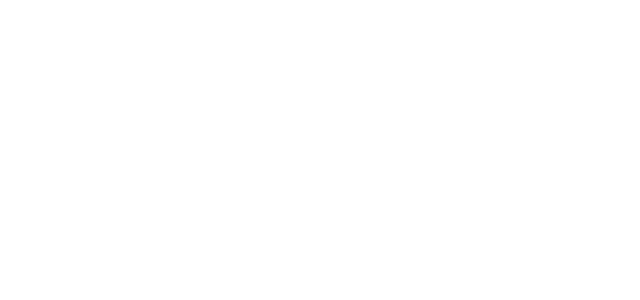
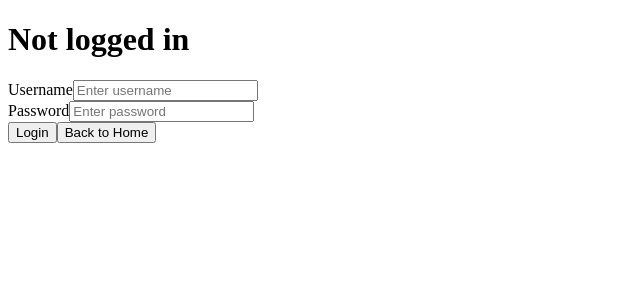
Before and after one commit to pole9774/random_nodejs_project, a React (Vite) app in the folder client/: page /login in a window 1280 px wide. Shown: the top 300 px of the page, without its empty margins (0-640 px from the left). Built offline with nearby package versions, Linux system fonts and the light colour scheme; no server answers.

Commit message:
added authentication (frontend)

```diff
--- a/client/src/App.tsx
+++ b/client/src/App.tsx
@@ -1,13 +1,32 @@
 import { Route, Routes } from "react-router-dom";
+import { useState, useEffect, use } from "react";
 import Documents from "./components/documents";
+import API from "./API/API";
 import Home from "./components/home";
+import Login from "./components/login";
+import User from "./entities/user";
 
 function App() {
+  const [user, setUser] = useState<User | undefined>(undefined);
+  const [loggedIn, setLoggedIn] = useState<Boolean>(false);
+
+  useEffect(() => {
+    API.getUserInfo()
+      .then((u: User) => {
+        setLoggedIn(true);
+        setUser(new User(u.username, u.name, u.surname));
+      })
+      .catch((err: any) => {
+        setLoggedIn(false);
+        setUser(undefined);
+      });
+  }, []);
 
   return (
     <Routes>
-      <Route path="/" element={<Home />} />
-      <Route path="/documents" element={<Documents />} />
+      <Route path="/" element={<Home user={user} loggedIn={loggedIn} />} />
+      <Route path="/login" element={<Login user={user} loggedIn={loggedIn} />} />
+      <Route path="/documents" element={<Documents user={user} loggedIn={loggedIn} />} />
     </Routes>
   )
 }
--- a/client/src/components/documents.tsx
+++ b/client/src/components/documents.tsx
@@ -4,7 +4,7 @@ import API from "../API/API";
 import { Button, Form } from "react-bootstrap";
 import { useNavigate } from "react-router-dom";
 
-function Documents() {
+function Documents(props: any) {
 
   const [documents, setDocuments] = useState<Document[]>([]);
 
@@ -53,6 +53,14 @@ function Documents() {
   return (
     <>
       {
+        props.loggedIn ? (
+          <h1>Logged in as {props.user.name} {props.user.surname}</h1>
+        ) : (
+          <h1>Not logged in</h1>
+        )
+      }
+
+      {
         documents.map((document) => (
           <div key={document.id}>
             <h2>{document.id + " - " + document.title}</h2>
--- a/client/src/components/home.tsx
+++ b/client/src/components/home.tsx
@@ -1,12 +1,20 @@
 import { Button } from "react-bootstrap";
 import { useNavigate } from "react-router-dom";
 
-function Home() {
+function Home(props: any) {
     const navigate = useNavigate();
 
     return (
         <>
+            {
+                props.loggedIn ? (
+                    <h1>Logged in as {props.user.name} {props.user.surname}</h1>
+                ) : (
+                    <h1>Not logged in</h1>
+                )
+            }
             <Button onClick={() => navigate("/documents")}>Go to Documents</Button>
+            <Button onClick={() => navigate("/login")}>Go to Login</Button>
         </>
     );
 }
--- /dev/null
+++ b/client/src/components/login.tsx
@@ -0,0 +1,98 @@
+import { useState } from "react";
+import { Button, Form } from "react-bootstrap";
+import { useNavigate } from "react-router-dom";
+import API from "../API/API";
+
+function Login(props: any) {
+  const [username, setUsername] = useState<string>("");
+  const [password, setPassword] = useState<string>("");
+  const [message, setMessage] = useState<string>("");
+
+  const navigate = useNavigate();
+
+  const doLogin = function (username: string, password: string) {
+    API.login(username, password)
+      .then(() => {
+        navigate("/");
+      })
+      .catch((err: any) => {
+        setMessage(
+          err.error
+            ? err.error
+            : err.message
+              ? err.message
+              : typeof err === "string"
+                ? err
+                : "An error occurred"
+        );
+      });
+  };
+
+  const handleSubmit = (event: any) => {
+    event.preventDefault();
+    setMessage("");
+
+    let valid = true;
+    let msg = "";
+
+    if (!username || username === "") {
+      valid = false;
+      msg += "Please insert a valid username\r\n";
+    }
+
+    if (!password || password === "") {
+      valid = false;
+      msg += "Please insert a valid password\r\n";
+    }
+
+    if (valid) {
+      doLogin(username, password);
+    } else {
+      setMessage(msg);
+    }
+  };
+
+  return (
+    <>
+      {
+        props.loggedIn ? (
+          <h1>Logged in as {props.user.name} {props.user.surname}</h1>
+        ) : (
+          <h1>Not logged in</h1>
+        )
+      }
+
+      {message && <p>{message}</p>}
+
+      <Form onSubmit={handleSubmit}>
+
+        <Form.Group controlId="username">
+          <Form.Label>Username</Form.Label>
+          <Form.Control
+            type="text"
+            placeholder="Enter username"
+            value={username}
+            onChange={(e) => setUsername(e.target.value)}
+            required
+          />
+        </Form.Group>
+
+        <Form.Group controlId="password">
+          <Form.Label>Password</Form.Label>
+          <Form.Control
+            type="password"
+            placeholder="Enter password"
+            value={password}
+            onChange={(e) => setPassword(e.target.value)}
+            required
+          />
+        </Form.Group>
+
+        <Button type="submit">Login</Button>
+        <Button onClick={() => navigate("/")}>Back to Home</Button>
+      </Form>
+    </>
+  );
+}
+
+export default Login;
--- /dev/null
+++ b/client/src/entities/user.ts
@@ -0,0 +1,13 @@
+class User {
+  username: string;
+  name: string;
+  surname: string;
+
+  constructor(username: string, name: string, surname: string) {
+    this.username = username;
+    this.name = name;
+    this.surname = surname;
+  }
+}
+
+export default User;
```
Also changed, not shown: 2 other files (tests, documents, lock files or other folders).
